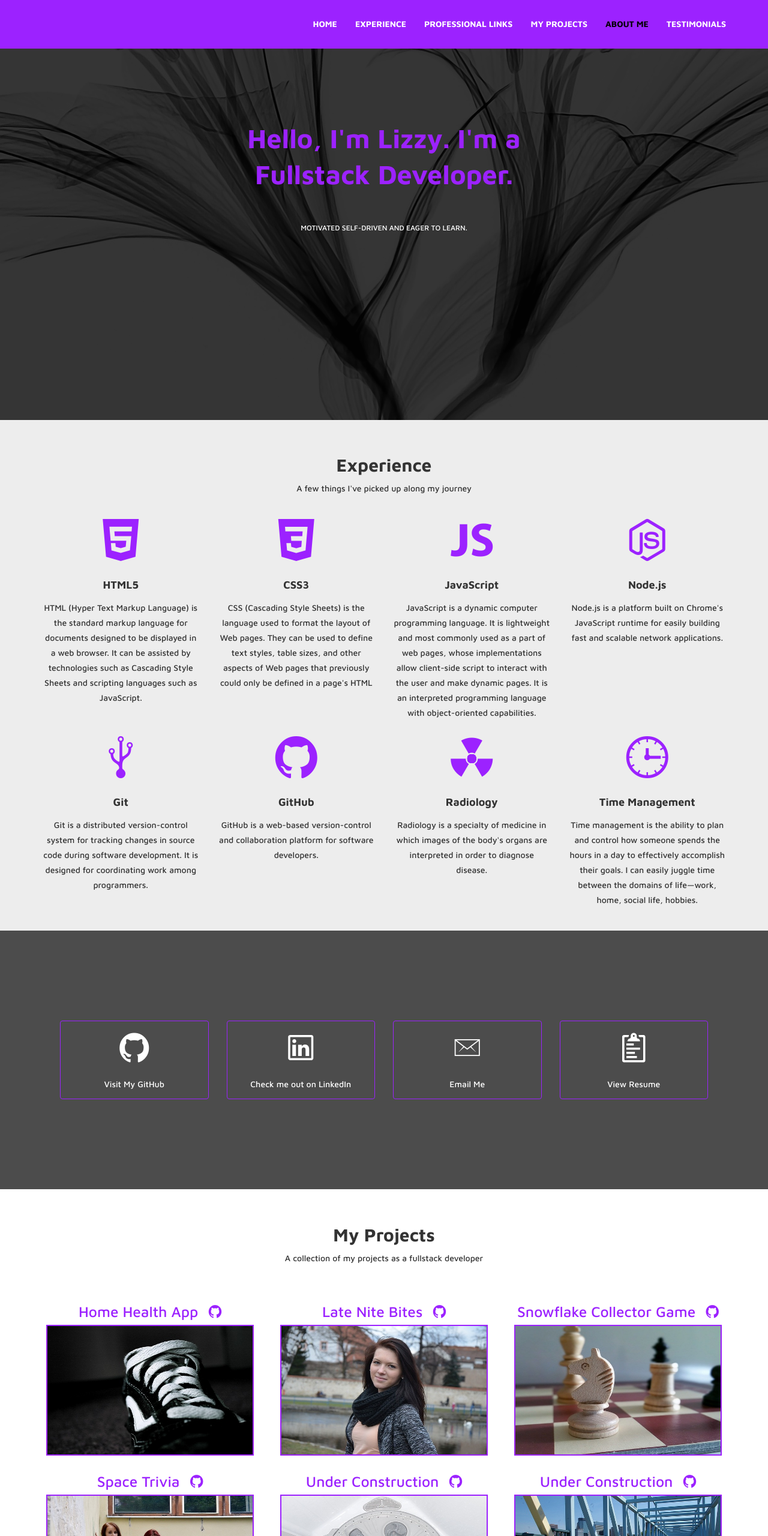
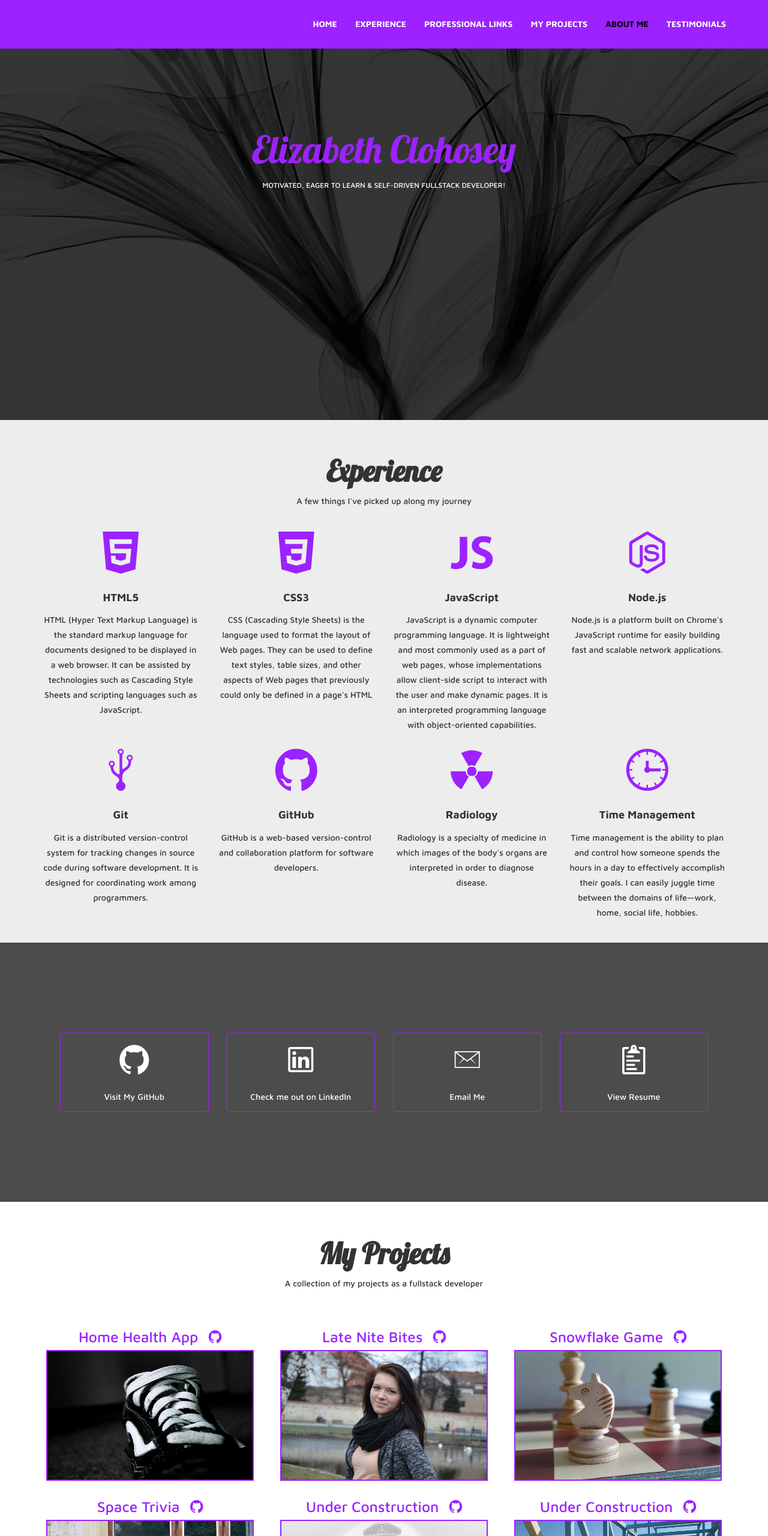
Before and after one commit to ElizabethClohosey/Professional-Portfolio, a plain HTML site: page index.html in a window 1280 px wide. Shown: the top 2560 px of the page at 60% size. Drawn offline with Linux system fonts and the light colour scheme; files whose address does not match are found by name.

Commit message:
changed some fonts

```diff
--- a/assets/css/style.css
+++ b/assets/css/style.css
@@ -143,12 +143,14 @@ padding:0px;
     }
 
     #header h1 {
-        line-height: 60px;
-        font-size: 45px;
-        font-weight: 900;
-        padding-top: 180px;
-        padding-bottom: 35px;
+        /* font-size: 45px; */
+        font-size: 4.5em;
+        font-weight: 400;
+        /* padding-top: 180px; */
+        padding-top: 35%;
+        /* padding-bottom: 35px; */
         color: #9c22ff;
+        font-family: 'Lobster', cursive;
     }
 
 
@@ -170,6 +172,11 @@ padding:0px;
         font-size: 80px;
         padding: 30px;
         color: #9c22ff;
+    }
+
+    #services h2 {
+        font-family: 'Lobster', cursive;
+        font-size: 3.5em;
     }
 
     #services h4 {
@@ -260,13 +267,15 @@ padding:0px;
     transition-duration: 0.8s;
 }
 
+#works h2 {
+    font-family: 'Lobster', cursive;
+    font-size: 3.5em;
+}
+
 #works .work-wrapper {
     padding: 2px;
     margin: 5px 5px 10px 5px;
 }
-
-
-/* ========= NEW CODE ================= */
 
 .work-wrapper a{
     text-decoration: none;
@@ -337,6 +346,11 @@ padding:0px;
     background-color: rgba(237, 237, 237, 1);
 }
 
+#team h2 {
+    font-family: 'Lobster', cursive;
+    font-size: 3.5em;
+}
+
 .media img {
     /* margin-left: 20%; */
     /* margin-right: 40px; */
@@ -348,6 +362,16 @@ padding:0px;
     .media img:hover {
         opacity: 0.6;
     }
+
+.media-heading {
+    font-family: 'Lobster', cursive;
+    font-size: 2em;
+}
+
+#about-me,
+#my-interests {
+    font-size: 1.25em;
+}
 /* =============================================================
   CONTACT SECTION STYLES
  ============================================================ */
--- a/index.html
+++ b/index.html
@@ -16,6 +16,8 @@
     <link href="assets/css/ionicons.css" rel="stylesheet" />
     <!-- STYLE FOR OPENING IMAGE IN POPUP USING FANCYBOX-->
     <link href="assets/js/source/jquery.fancybox.css" rel="stylesheet" />
+    <!-- GOOGLE FONTS  -->
+    <link href="https://fonts.googleapis.com/css?family=Great+Vibes|Lobster&display=swap" rel="stylesheet">
     <!-- CUSTOM CSS -->
     <link href="assets/css/style.css" rel="stylesheet" />
     <!-- HTML5 Shiv and Respond.js for IE8 support of HTML5 elements and media queries -->
@@ -62,12 +64,10 @@
                 <div class="row scroll-me">
                     <div class="col-md-6 col-md-offset-3 col-sm-6 col-sm-offset-3 text-center ">
 
-                        <h1 data-scroll-reveal="enter from the bottom after 0.2s">Hello, I'm Lizzy. I'm a Fullstack
-                            Developer.
+                        <h1 data-scroll-reveal="enter from the bottom after 0.2s">Elizabeth Clohosey
                         </h1>
 
-                        <h4 data-scroll-reveal="enter from the bottom after 0.4s">Motivated self-driven and eager to
-                            learn.
+                        <h4 data-scroll-reveal="enter from the bottom after 0.4s">Motivated, Eager To Learn & Self-driven Fullstack Developer!
 
                         </h4>
                         <!-- <a data-scroll-reveal="enter from the bottom after 0.6s" href="#" class="btn btn-danger set-bk-clr">Explore Awesomeness</a> -->
@@ -300,7 +300,7 @@
                 <div class="col-md-4 col-sm-4 code">
                     <div class="work-wrapper">
                         <a class="fancybox-media" title="Image Title Goes Here" href="assets/img/portfolio/3.jpg">
-                            <p class="projects-title">Snowflake Collector Game<a
+                            <p class="projects-title">Snowflake Game<a
                                     href="https://github.com/ElizabethClohosey/M.ShannonReddochPhotography.git"><i
                                         class="ion-social-github projects-icon"></i></a></p>
                             <img src="assets/img/portfolio/3.jpg" class="img-responsive " alt="" />
@@ -384,7 +384,7 @@
                     </div>
                 </div>
 
-                <div class="col text-center">
+                <div id="about-me" class="col text-center">
                     <h3 class="media-heading">About Me</h3>
                     <p>
                         From the very beginning of my career, as a Radiologic Technologist, I found myself
@@ -401,7 +401,7 @@
                     </p>
                 </div>
 
-                <div class="col text-center">
+                <div id="my-interests" class="col text-center">
                     <h3 class="media-heading">My Interests</h3>
                     <p>
                         Healthcare Technology has always been an interest of mine. It has been since the
```
